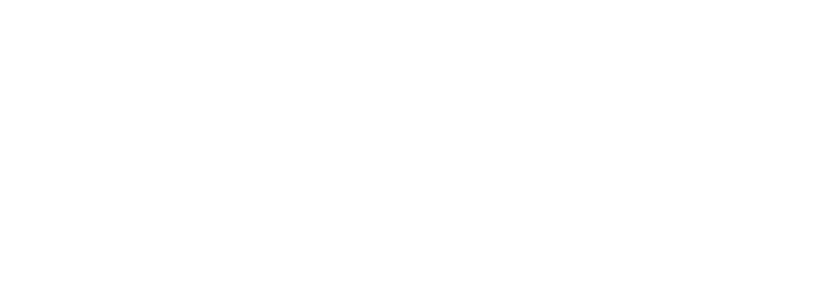
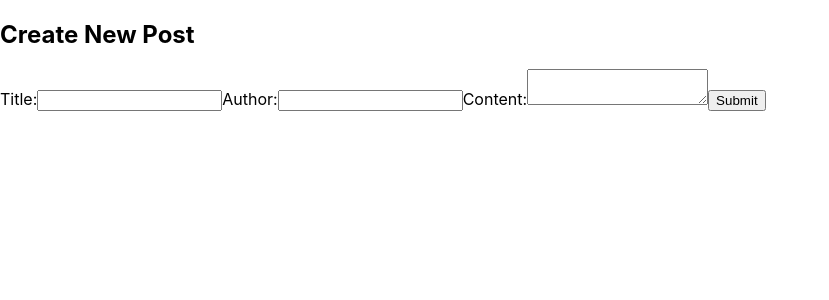
Before and after one commit to rahimialijan/Personal-Blog-Frontend-, a React (Create React App) app: page /post-form in a window 1280 px wide. Before the commit this address had no page. Shown: the top 300 px of the page, without its empty margins (0-829 px from the left). Built offline with nearby package versions, Linux system fonts and the light colour scheme.

Commit message:
create the post method on postslice and create form for posts

```diff
--- a/src/App.js
+++ b/src/App.js
@@ -1,20 +1,22 @@
 import './App.css';
 import React from 'react';
 import { BrowserRouter as Router, Route, Routes } from 'react-router-dom';
+import { Provider } from 'react-redux';
 import Home from './components/Home';
 import PostDetails from './components/PostDetails';
 import store from './store';
-import { Provider } from 'react-redux';
+import PostForm from './components/PostForm';
 
 function App() {
   return (
     <Provider store={store}>
-    <Router>
-      <Routes>
-        <Route path="/" element={<Home/>} />
-        <Route path="/post/:postId" element={<PostDetails/>} />
-      </Routes>
-    </Router>
+      <Router>
+        <Routes>
+          <Route path="/" element={<Home />} />
+          <Route path="/post/:postId" element={<PostDetails />} />
+          <Route path="/post-form" element={<PostForm />} />
+        </Routes>
+      </Router>
     </Provider>
   );
 }
--- a/src/components/Home.js
+++ b/src/components/Home.js
@@ -1,41 +1,42 @@
 import React, { useEffect } from 'react';
 import { Link } from 'react-router-dom';
+import { useDispatch, useSelector } from 'react-redux';
 import { fetchPosts } from '../redux/postSlice';
-import { useDispatch, useSelector } from 'react-redux';
-
-
 
 const Home = () => {
-
   const dispatch = useDispatch();
   const posts = useSelector((state) => state.posts.posts);
-  const loading = useSelector((state) =>state.posts.loading);
+  const loading = useSelector((state) => state.posts.loading);
 
-  useEffect(() =>{
-    dispatch(fetchPosts())
-  }, [dispatch])
+  useEffect(() => {
+    dispatch(fetchPosts());
+  }, [dispatch]);
 
-  if (loading){
-    return <div>loading...</div>
+  useEffect(() => {
+    console.log('Posts updated:', posts);
+  }, [posts]);
+
+  if (loading) {
+    return <div>Loading...</div>;
+  }
+
+  if (!posts || posts.length === 0) {
+    return <div>No posts available</div>;
   }
 
   return (
     <div>
       <h1>Blog Posts</h1>
       {posts.map((post) => (
-        <div key={post.id}>
+        <div key={`${post.id}-${Math.random()}`}>
           <Link to={`/post/${post.id}`}>
-            <h3>{post.title}</h3>
+            {post.title && <h3>{post.title}</h3>}
           </Link>
           <p>
-            {' '}
             Author:
-            {post.author}
+            {post.author && <span>{post.author}</span>}
           </p>
-          <p>
-            {post.content.slice(0, 50)}
-            ...
-          </p>
+          <p>{post.content ? `${post.content.slice(0, 50)}...` : 'No content available'}</p>
         </div>
       ))}
     </div>
--- a/src/components/PostDetails.js
+++ b/src/components/PostDetails.js
@@ -1,21 +1,14 @@
-import React, { useEffect } from 'react';
-import { useDispatch, useSelector } from 'react-redux';
+import React from 'react';
+import {useSelector } from 'react-redux';
 import { useParams } from 'react-router-dom';
-import { fetchPosts } from '../redux/postSlice';
 
 const PostDetails = () => {
-  const dispatch = useDispatch();
   const { postId } = useParams();
+  const posts = useSelector((state) => state.posts.posts);
+  const loading = useSelector((state) => state.posts.loading);
 
-  const posts = useSelector((state) => state.posts.posts);
-  const loading = useSelector((state) => state.posts.loading)
-
-  useEffect (()=>{
-    dispatch(fetchPosts())
-  }, [dispatch])
-
-  if (loading){
-    return <div>loading...</div>
+  if (loading) {
+    return <div>loading...</div>;
   }
 
   const post = posts.find((post) => post.id === parseInt(postId, 10));
@@ -26,9 +19,13 @@
 
   return (
     <div>
-      <h2>Post {postId} Details</h2>
+      <h2>
+        Post {postId} Details
+      </h2>
       <h3>{post.title}</h3>
-      <p>Author:{post.author}</p>
+      <p>
+        Author: {post.author}
+      </p>
       <p>{post.content}</p>
     </div>
   );
--- a/src/components/PostForm.js
+++ b/src/components/PostForm.js
@@ -0,0 +1,65 @@
+import React, { useState } from "react";
+import { useDispatch } from "react-redux";
+import { useNavigate } from "react-router-dom";
+import { createPost } from "../redux/postSlice";
+
+const PostForm = () => {
+  const dispatch = useDispatch();
+  const navigate = useNavigate();
+  const [formData, setFormData] = useState({
+    title: "",
+    author: "",
+    content: "",
+  });
+
+  const handleInputChange = (e) => {
+    const { name, value } = e.target;
+    setFormData((prevData) => ({
+      ...prevData,
+      [name]: value,
+    }));
+  };
+
+  const handleSubmit = (e) => {
+    e.preventDefault();
+    dispatch(createPost(formData));
+    navigate("/");
+  };
+
+  return (
+    <div>
+      <h2>Create New Post</h2>
+      <form onSubmit={handleSubmit}>
+        <label htmlFor="title">Title:</label>
+        <input
+          id="title"
+          type="text"
+          name="title"
+          value={formData.title}
+          onChange={handleInputChange}
+        />
+
+        <label htmlFor="author">Author:</label>
+        <input
+          id="author"
+          type="text"
+          name="author"
+          value={formData.author}
+          onChange={handleInputChange}
+        />
+
+        <label htmlFor="content">Content:</label>
+        <textarea
+          id="content"
+          name="content"
+          value={formData.content}
+          onChange={handleInputChange}
+        />
+
+        <button type="submit">Submit</button>
+      </form>
+    </div>
+  );
+};
+
+export default PostForm;
--- a/src/redux/postSlice.js
+++ b/src/redux/postSlice.js
@@ -1,50 +1,61 @@
-import { createSlice, createAsyncThunk } from "@reduxjs/toolkit";
-import axios from "axios";
-
+import { createSlice, createAsyncThunk } from '@reduxjs/toolkit';
+import axios from 'axios';
 
 const POST_API = 'http://localhost:3000/api/v1/posts';
 
-export const fetchPosts = createAsyncThunk('posts/fetchPosts', async()=>{
+export const fetchPosts = createAsyncThunk('posts/fetchPosts', async () => {
   try {
     const response = await axios.get(POST_API);
-        return response.data
-    }
-    catch (error){
+    return response.data;
+  } catch (error) {
     throw error.message;
   }
-})
+});
+
+export const createPost = createAsyncThunk('posts/createPost', async (formData) => {
+  try {
+    const response = await axios.post(POST_API, formData);
+    return response.data;
+  } catch (error) {
+    throw error.message;
+  }
+});
+
 
 const initialState = {
   posts: [],
   loading: false,
-    error: null
-}
-
+  error: null,
+};
 
 const postSlice = createSlice({
   name: 'posts',
   initialState,
 
-    extraReducers: (builder) =>{
+  extraReducers: (builder) => {
     builder
-            .addCase(fetchPosts.pending, (state) =>({
+      .addCase(createPost.pending, (state) => ({
         ...state,
         loading: true,
-                error: null
+        error: null,
       }))
-            .addCase(fetchPosts.fulfilled, (state, action) =>({
+      .addCase(fetchPosts.pending, (state) => ({
+        ...state,
+        loading: true,
+        error: null,
+      }))
+      .addCase(fetchPosts.fulfilled, (state, action) => ({
         ...state,
         loading: false,
         posts: action.payload,
-                error: null
+        error: null,
       }))
-            .addCase(fetchPosts.rejected, (state) =>({
+      .addCase(fetchPosts.rejected, (state) => ({
         ...state,
         loading: false,
-                error: null
-            }))
+        error: null,
+      }));
+  },
+});
 
-    }
-})
-
-export default postSlice.reducer
+export default postSlice.reducer;
--- a/src/store.js
+++ b/src/store.js
@@ -1,12 +1,11 @@
-import { configureStore } from "@reduxjs/toolkit";
+import { configureStore } from '@reduxjs/toolkit';
 
-import postReducer from "./redux/postSlice";
-
+import postReducer from './redux/postSlice';
 
 const store = configureStore({
-    reducer: {
-        posts: postReducer,
-    }
-})
+  reducer: {
+    posts: postReducer,
+  },
+});
 
-export default store
+export default store;
```
Lines whose indentation alone changed are shown as unchanged.
